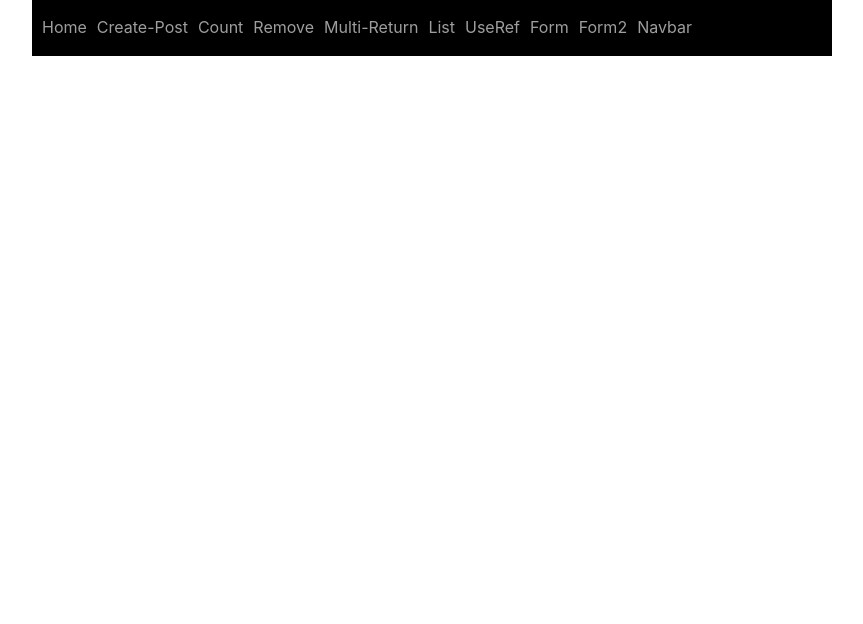
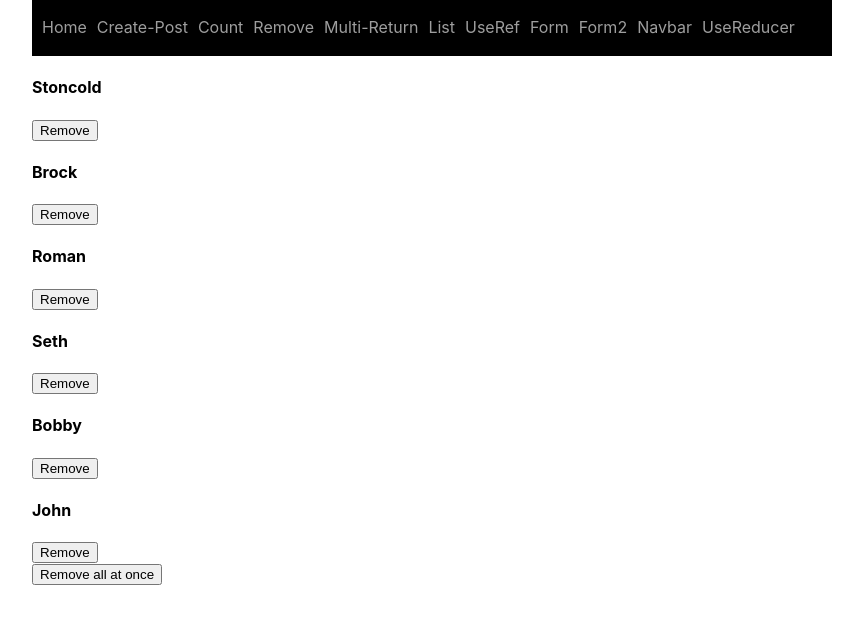
Before and after one commit to ajay09a/React-blog, a React (Create React App) app: page /use-reducer in a window 1280 px wide. Shown: the top 624 px of the page, without its empty margins (208-1071 px from the left). Built offline with nearby package versions, Linux system fonts and the light colour scheme.

Commit message:
usereducer

```diff
--- a/src/components/App.js
+++ b/src/components/App.js
@@ -13,6 +13,7 @@ import { UseRef } from './UseRef';
 import { Form } from './Form';
 import { Form2 } from './Form2';
 import { Navbar2 } from './navbar2/Navbar2';
+import { UseReducer } from './UseReducer';
 
 function App() {
   return (
@@ -32,6 +33,7 @@ function App() {
         <Route exact path="/creating-form" element={<Form/>} />
         <Route exact path="/creating-form2" element={<Form2/>} />
         <Route exact path="/navbar2" element={<Navbar2/>} />
+        <Route exact path="/use-reducer" element={<UseReducer/>} />
       </Routes>
       </Router>
     </div>
--- a/src/components/Navbar.js
+++ b/src/components/Navbar.js
@@ -33,6 +33,9 @@ function Navbar() {
         <li>
           <Link to="navbar2">Navbar</Link>
         </li>
+        <li>
+          <Link to="use-reducer">UseReducer</Link>
+        </li>
       </ul>
     </div>
   )
--- /dev/null
+++ b/src/components/UseReducer.js
@@ -0,0 +1,47 @@
+import React, {useReducer} from 'react'
+import { data } from './data'
+
+const defaultReducer = {
+    people: data,
+}
+const reducer = (state, action)=>{
+    if(action.type === 'CLEAR_LIST'){
+        return {...state, people:[]}
+    }
+    else if(action.type === 'RESET_LIST'){
+        return {...state, people:data}
+    }
+}
+
+export const UseReducer = () => {
+    const [state, dispatch] = useReducer(reducer, defaultReducer)
+  function handleDelete(id){
+    // console.log(id);
+    // const fdata = first.filter((person)=>person.id !==id)
+    // setfirst(fdata);
+  }
+  function handleDeleteALl(){
+    dispatch({type: 'CLEAR_LIST'});
+    // setfirst([]);
+  }
+  function handleReset(){
+    dispatch({type: 'RESET_LIST'})
+  }
+  return (
+    <div>
+      {state.people.map((use)=>{
+        return(
+          <div key={use.id}>
+            <h4>{use.user}</h4>
+            <button onClick={()=>handleDelete(use.id)}>Remove</button>
+          </div>
+        )
+      })}
+      {state.people < 1?(
+        <button onClick={handleReset}>Reset</button>
+      ):(
+        <button onClick={handleDeleteALl}>Remove all at once</button>
+      )}
+    </div>
+  )
+}
```
